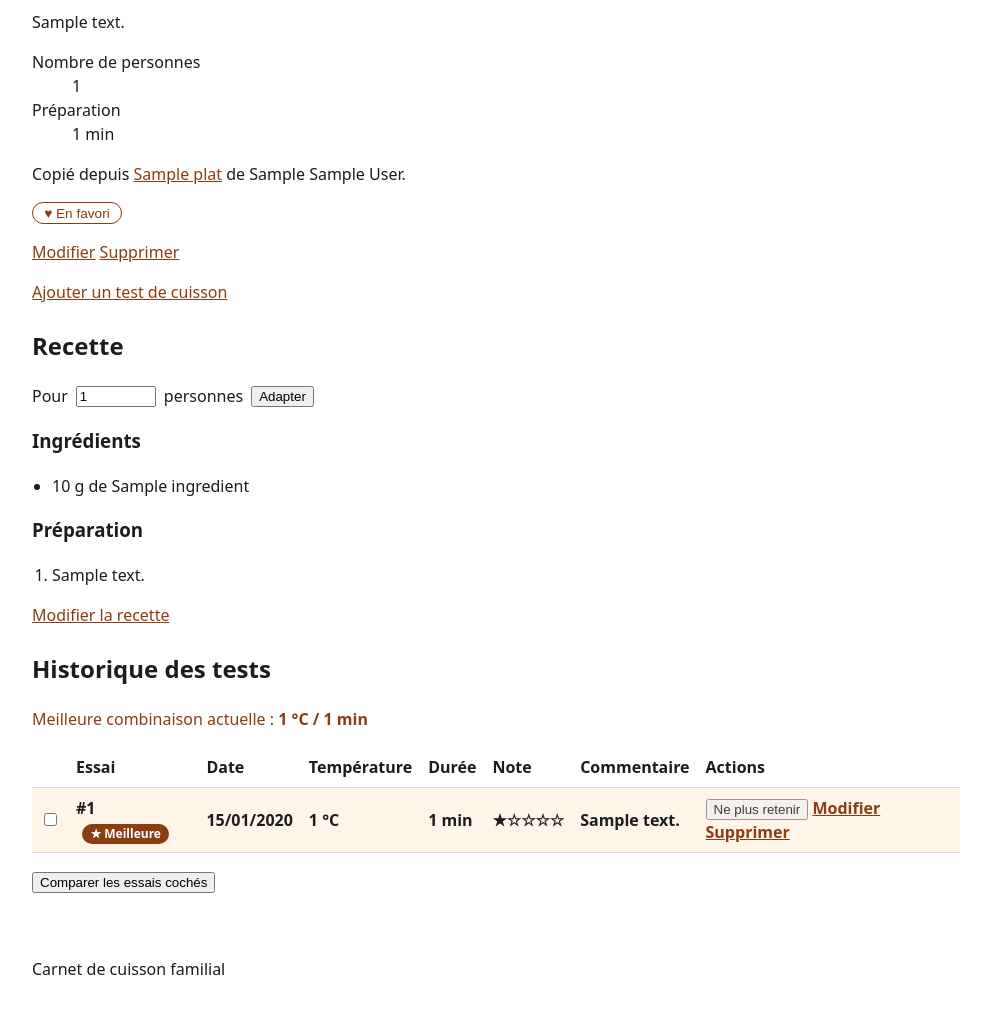
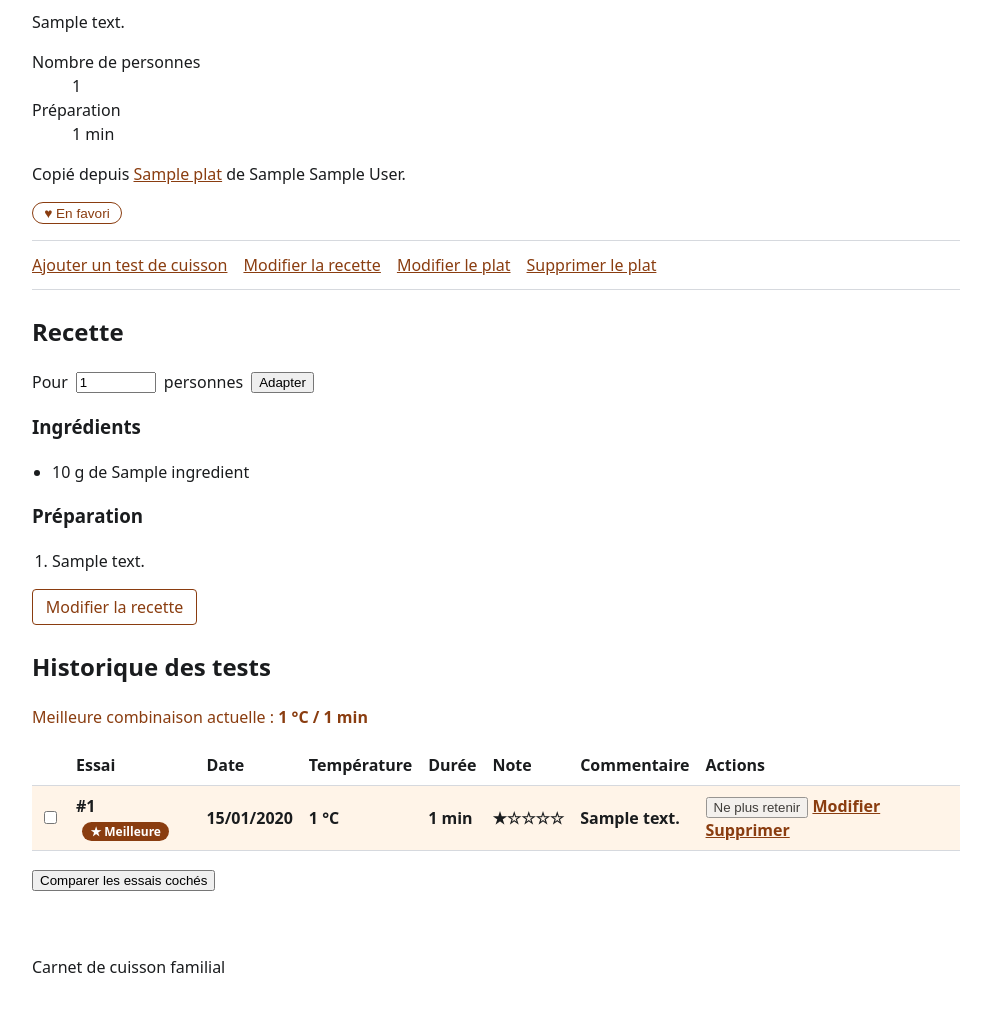
Before and after one commit to UTurtleDev/Cuisson-Airfryer, a Django app: a page that uses plats/templates/plats/detail.html in a window 1280 px wide. Shown: the part 562-1575 px from the top of the page, without its empty margins (144-1135 px from the left). After the commit the page ends 1535 px from the top, so only its background shows below. Run offline with Django 5.2, Linux system fonts and the light colour scheme; a user stored in the database is signed in; data comes from the database, SQL or seed files in the repository; tables that the repository leaves empty hold one stand-in row (values such as "Sample post"); grey boxes marked "Sample" are stand-in pictures.

Commit message:
Rend l'acces a la recette visible depuis la fiche du plat
Le lien vers la recette n'existait que noye dans une phrase du bloc
recette, au milieu de la page : introuvable en pratique.

- barre d'actions du proprietaire regroupant les quatre actions :
  ajouter un test, ajouter ou modifier la recette, modifier le plat,
  supprimer le plat
- le libelle s'adapte : "Ajouter une recette" tant qu'elle n'existe pas,
  "Modifier la recette" ensuite
- bloc recette vide : bouton explicite au lieu d'un lien dans le texte
- 6 tests sur l'acces : presence des actions, libelle adapte, absence
  totale du lien pour les autres membres

Co-Authored-By: Claude Opus 5 <noreply@anthropic.com>

```diff
--- a/plats/templates/plats/detail.html
+++ b/plats/templates/plats/detail.html
@@ -46,15 +46,15 @@
             {% endif %}
         </p>
 
-        {% if plat.proprietaire == user %}
-            <p class="actions">
-                <a href="{% url 'plats:modifier' plat.slug %}">Modifier</a>
-                <a href="{% url 'plats:supprimer' plat.slug %}">Supprimer</a>
+        {% if est_proprietaire %}
+            <p class="actions actions--proprietaire">
+                <a href="{% url 'plats:creer_test' plat.slug %}">Ajouter un test de cuisson</a>
+                <a href="{% url 'plats:modifier_recette' plat.slug %}">
+                    {% if plat.a_une_recette %}Modifier la recette{% else %}Ajouter une recette{% endif %}
+                </a>
+                <a href="{% url 'plats:modifier' plat.slug %}">Modifier le plat</a>
+                <a href="{% url 'plats:supprimer' plat.slug %}">Supprimer le plat</a>
             </p>
-        {% endif %}
-
-        {% if est_proprietaire %}
-            <p><a href="{% url 'plats:creer_test' plat.slug %}">Ajouter un test de cuisson</a></p>
         {% endif %}
 
         {% include "plats/partiels/recette.html" %}
--- a/plats/templates/plats/partiels/recette.html
+++ b/plats/templates/plats/partiels/recette.html
@@ -45,17 +45,21 @@
             </ol>
         {% endif %}
     {% else %}
-        <p>
-            Aucune recette pour ce plat.
-            {% if est_proprietaire %}
-                <a href="{% url 'plats:modifier_recette' plat.slug %}">En écrire une</a>.
-            {% endif %}
-        </p>
+        <p>Aucune recette n'est encore écrite pour ce plat.</p>
+        {% if est_proprietaire %}
+            <p class="actions">
+                <a class="lien-action" href="{% url 'plats:modifier_recette' plat.slug %}">
+                    Ajouter une recette
+                </a>
+            </p>
+        {% endif %}
     {% endif %}
 
     {% if est_proprietaire and plat.a_une_recette %}
         <p class="actions">
-            <a href="{% url 'plats:modifier_recette' plat.slug %}">Modifier la recette</a>
+            <a class="lien-action" href="{% url 'plats:modifier_recette' plat.slug %}">
+                Modifier la recette
+            </a>
         </p>
     {% endif %}
 </section>
--- a/static/css/base.css
+++ b/static/css/base.css
@@ -264,3 +264,19 @@ a {
 .ligne-recette .champ {
     margin: 0;
 }
+
+.actions--proprietaire {
+    display: flex;
+    gap: 1rem;
+    flex-wrap: wrap;
+    padding: 0.75rem 0;
+    border-block: 1px solid var(--bordure);
+}
+
+.lien-action {
+    display: inline-block;
+    border: 1px solid var(--accent);
+    border-radius: 0.25rem;
+    padding: 0.3rem 0.8rem;
+    text-decoration: none;
+}
```
Also changed, not shown: plats/tests/test_recettes.py (+51 -1 lines).
